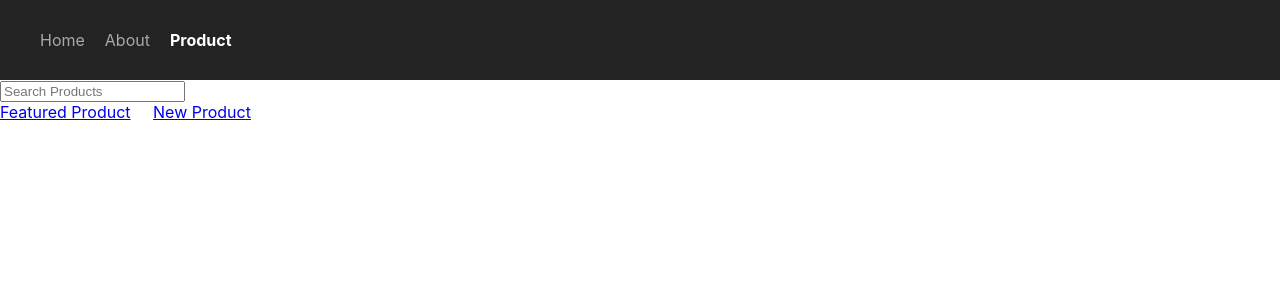
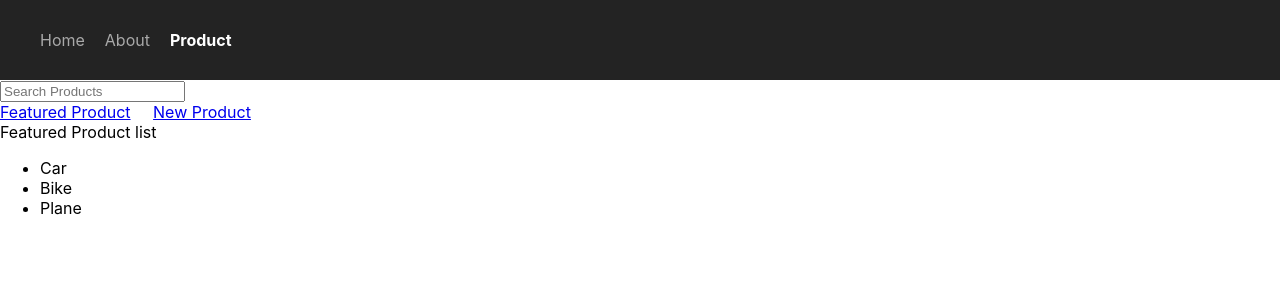
Before and after one commit to hardikd-zignuts/React-Router-Tutorial, a React (Create React App) app: page /product in a window 1280 px wide. Shown: the top 300 px of the page. Built offline with nearby package versions, Linux system fonts and the light colour scheme.

Commit message:
We can give Index Path when doing nesting

```diff
--- a/src/App.js
+++ b/src/App.js
@@ -18,6 +18,7 @@ function App() {
         <Route path='about' element={<About />} />
         <Route path='order-summary' element={<OrderSummary />} />
         <Route path='product' element={<Product />} >
+          <Route index element={<FeaturedProduct />} />
           <Route path="featured" element={<FeaturedProduct />} />
           <Route path="new" element={<NewProduct />} />
         </Route>
```
